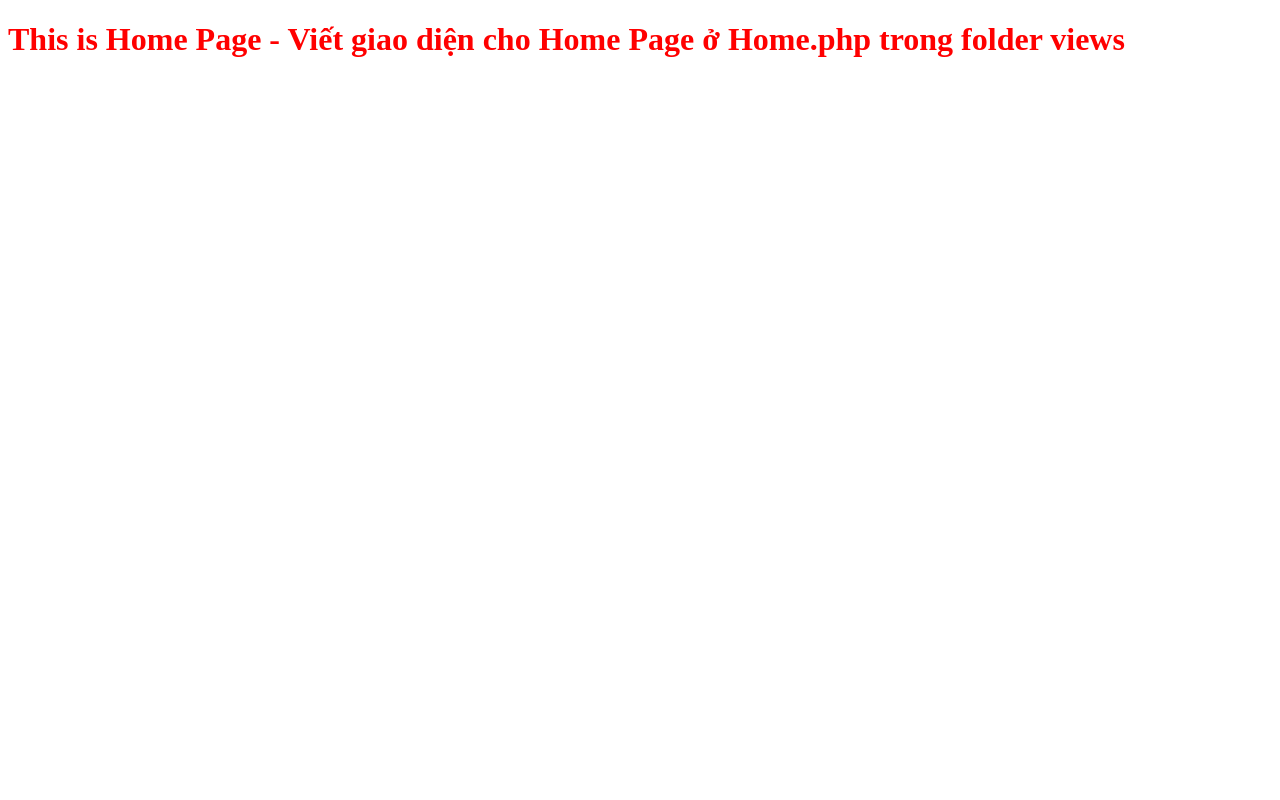
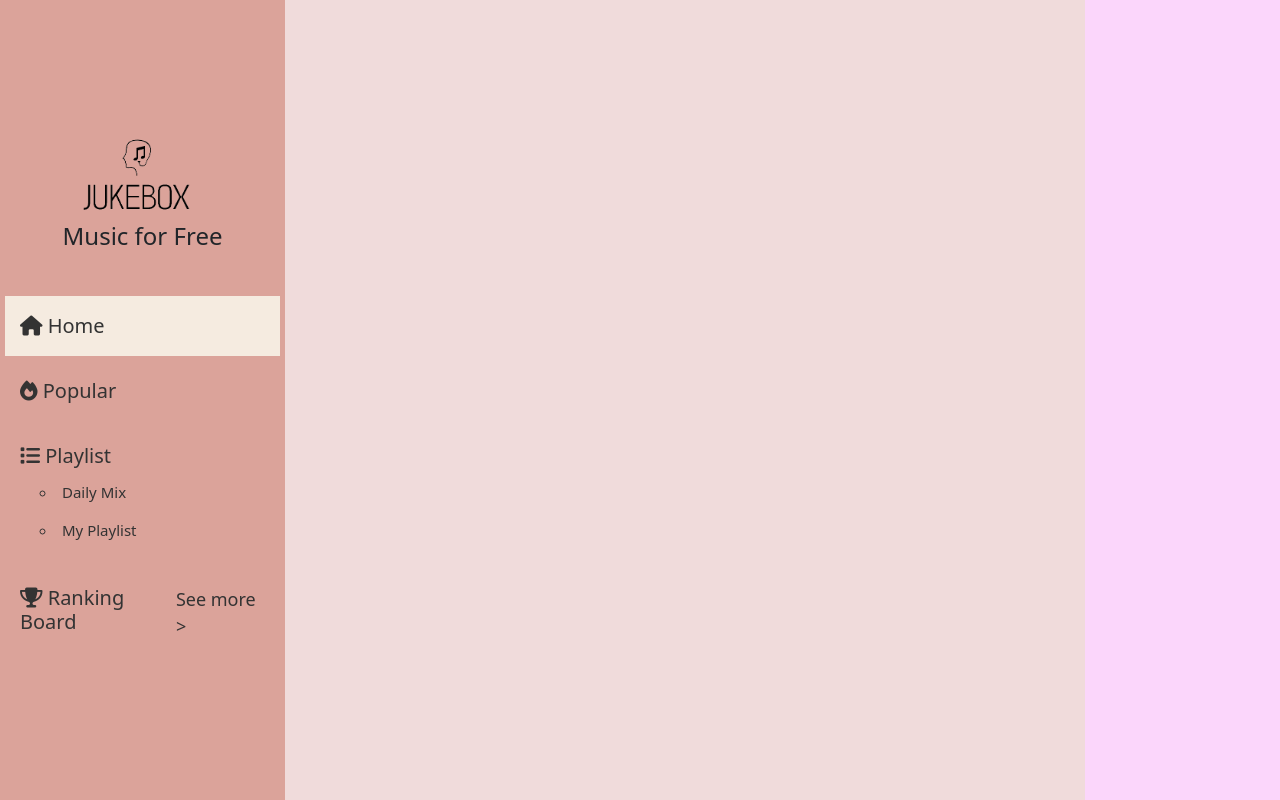
Before and after one commit to vssntk/JukeBox, a PHP site: page /simple_mvc/ in a window 1280 px wide. Run offline with PHP 8.4, Linux system fonts and the light colour scheme; some libraries are stand-ins or nearby versions.

Commit message:
Design HomePage, Add Logo Images
Design HomePage with CSS but there something wrong and i don't know how to fix it :((((

```diff
--- a/JukeBox/mvc/views/Home.php
+++ b/JukeBox/mvc/views/Home.php
@@ -4,9 +4,49 @@
     <meta charset="UTF-8">
     <meta http-equiv="X-UA-Compatible" content="IE=edge">
     <meta name="viewport" content="width=device-width, initial-scale=1.0">
+    <!-- Bootstrap 5 -->
+    <link
+      href="https://cdn.jsdelivr.net/npm/bootstrap@5.2.2/dist/css/bootstrap.min.css"
+      rel="stylesheet"
+    />
+    <script src="https://cdn.jsdelivr.net/npm/bootstrap@5.2.2/dist/js/bootstrap.bundle.min.js"></script>
+    <!-- Jquery -->
+    <script src="https://ajax.googleapis.com/ajax/libs/jquery/3.6.0/jquery.min.js"></script>
+    <!-- CSS -->
+    <link rel="stylesheet" href="./public/css/style.css">
+    <!-- Icon -->
+    <script src="https://kit.fontawesome.com/972cc7adb8.js" crossorigin="anonymous"></script>
     <title>Document</title>
 </head>
 <body>
-    <h1 style="color: red">This is Home Page - Viết giao diện cho Home Page ở Home.php trong folder views</h1>
+    <div class="container">
+        <div class="row">
+            <div class="side-bar col-sm-3 col-md-3 d-flex justify-content-center align-items-center flex-column">
+                <div class="logo">
+                    <img src="./public/images/logo1.png" alt="Logo">
+                    <h4>Music for Free</h4>
+                </div>
+                <hr>
+                <ul class="side-menu list-unstyled">
+                    <li class="active"><a href="#"><i class="fa-solid fa-house"></i> Home</a></li>
+                    <li class=""><a href="#"><i class="fa-solid fa-fire"></i> Popular</a></li>
+                    <li class=""><a href="#"><i class="fa-solid fa-list"></i> Playlist</a>
+                        <ul class="sub-list">
+                            <li><a href="">Daily Mix</a></li>
+                            <li><a href="">My Playlist</a></li>
+                        </ul>
+                    </li>
+                    <li id="ranking-board" class="">
+                        <h5 class=""><i class="fa-solid fa-trophy"></i> Ranking Board</h5>
+                        <a href="" class="">See more ></a>
+                    </li>
+                </ul>
+
+            </div>
+            <div class="content col-sm-9 col-md-9">
+
+            </div>
+        </div>
+    </div>
 </body>
 </html>
--- /dev/null
+++ b/JukeBox/public/css/style.css
@@ -0,0 +1,82 @@
+* {
+    padding: 0%;
+    margin: 0%;
+    box-sizing: border-box;
+}
+
+html, body{
+    margin: 0;
+    padding: 0;
+}
+
+body{
+    background: #e3e3;
+}
+.container, .row{
+    width: 100%;
+    min-height: 100vh;
+    padding:0;
+    margin:0;
+}
+.logo{
+    width: fit-content;
+}
+.logo img{
+    width:150px;
+    height:100px;
+}
+
+.side-bar{
+    padding: 0px;
+    background: #DBA39A;
+    height: 100vh;
+}
+
+.content{
+    background: #F0DBDB;
+    width: 100vh;
+}
+
+.side-menu{
+    color: #333;
+    font-size: 20px;
+    text-decoration: none;
+    width: 100%;
+}
+
+.side-menu a{
+    color: #333;
+    text-decoration: none;
+}
+
+.side-menu a:hover{
+    color: #fff;
+    text-decoration: none;
+}
+
+.side-menu li{
+    padding: 15px;
+    margin: 5px;
+}
+
+.side-menu .active{
+    background: #F5EBE0;
+}
+
+.sub-list{
+    color: #333;
+    font-size: 15px;
+    text-decoration: none;
+}
+
+.sub-list li{
+    padding:5px;
+    margin: 5px;
+}
+
+#ranking-board{
+    font-size: 18px;
+    display:flex;
+    flex-direction: row;
+    justify-content: space-between;
+}
```
Also changed, not shown: JukeBox/public/images/logo1.png (added), JukeBox/public/images/logo2.png (added).
